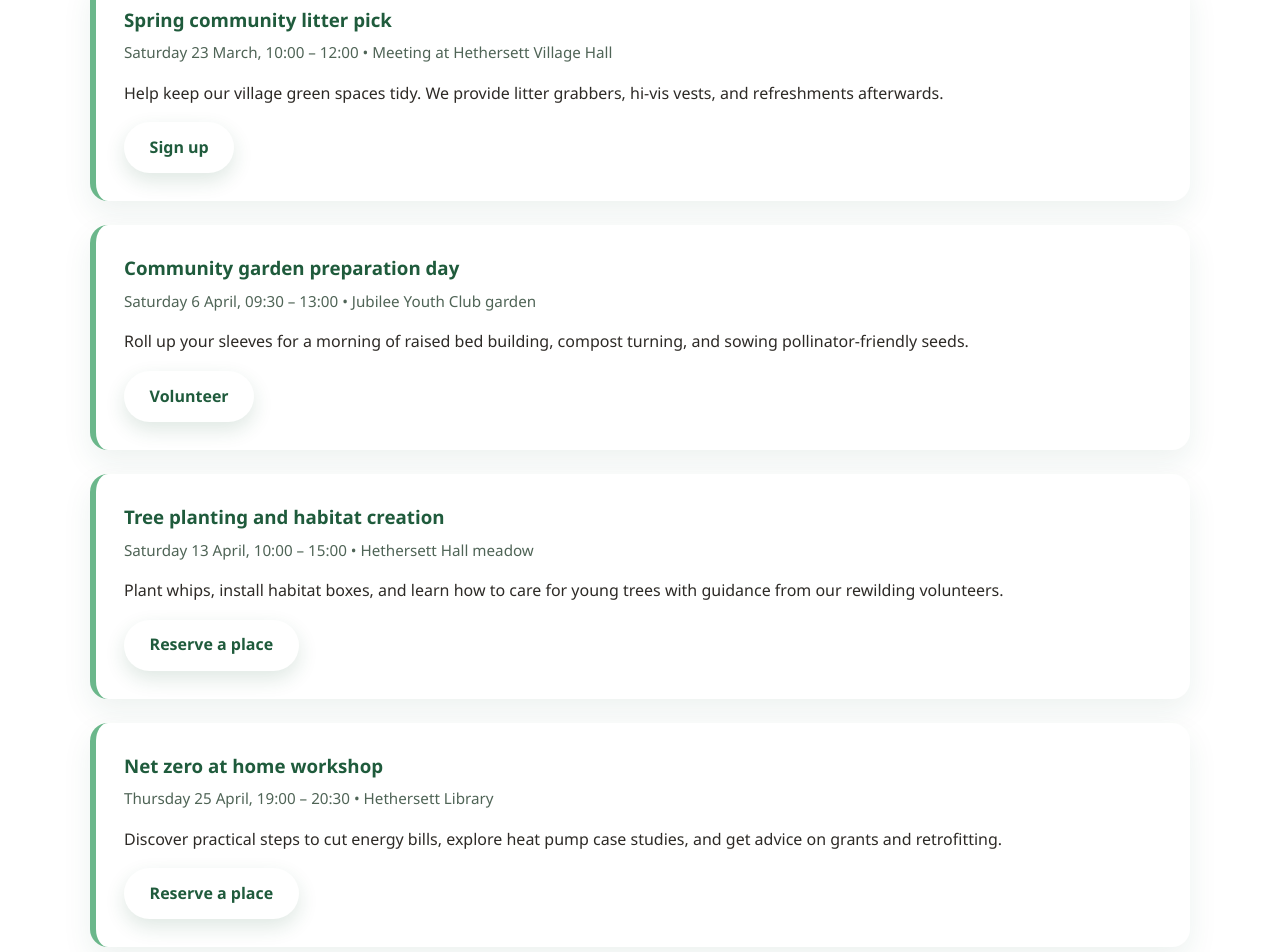
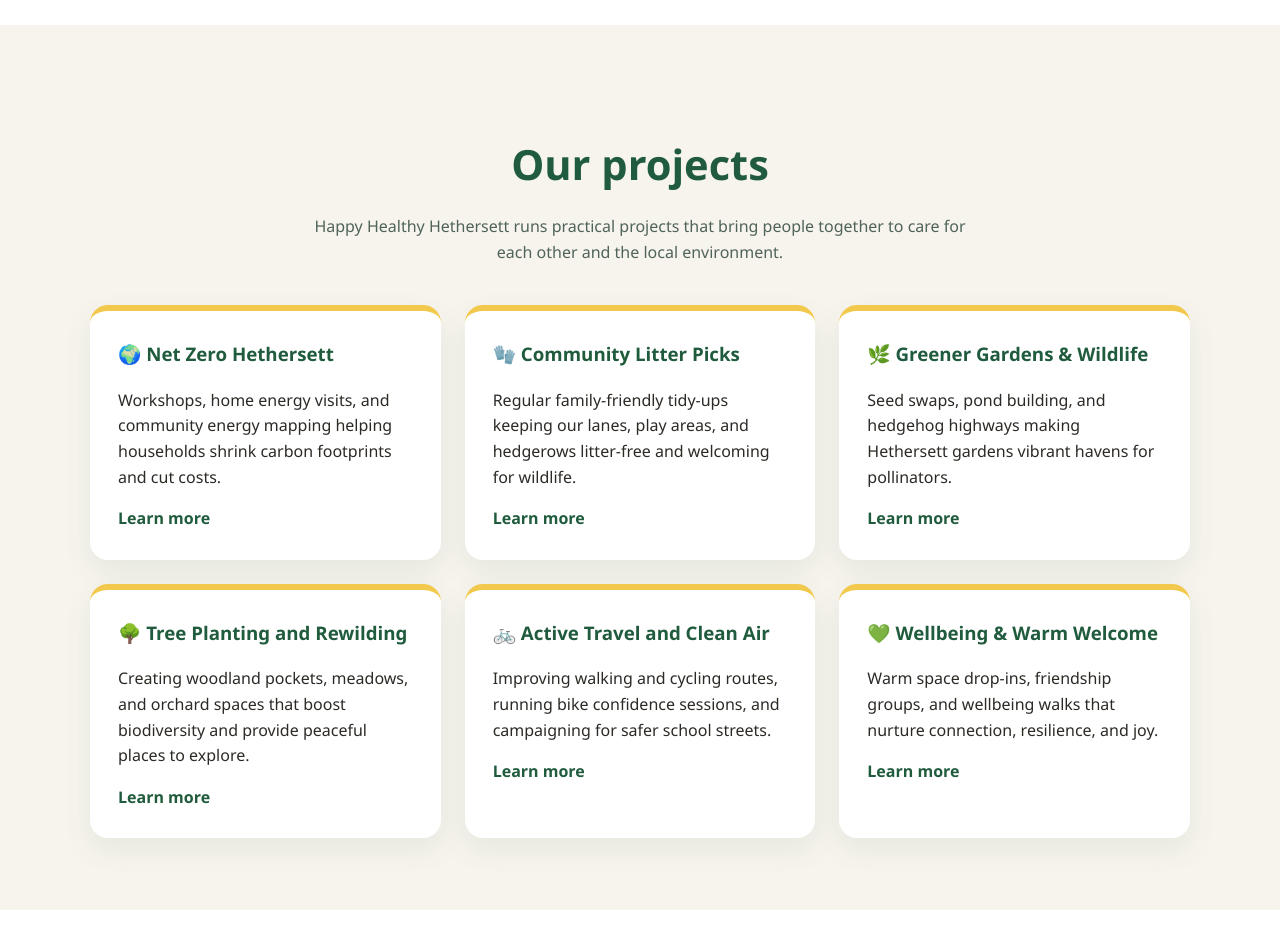
Before and after one commit to gpotari/HappyHealthyHethersett, an Angular app: page / in a window 1280 px wide. Shown: the part 4720-5672 px from the top of the page. Built offline with nearby package versions, Linux system fonts and the light colour scheme.

Commit message:
Prune outdated upcoming events

```diff
--- a/src/app/components/events.component.html
+++ b/src/app/components/events.component.html
@@ -40,38 +40,6 @@
         <a class="btn btn--secondary" href="mailto:wishart125@btinternet.com">Email to book by 26 November</a>
         <p class="event-card__meta">You can also ring <a href="tel:07518024617">07518 024617</a> to secure your place.</p>
       </article>
-      <article class="event-card" role="listitem" aria-labelledby="event-3-title">
-        <div class="event-card__header">
-          <h3 id="event-3-title">Spring community litter pick</h3>
-          <p class="event-card__meta"><time datetime="2024-03-23T10:00">Saturday 23 March, 10:00 – 12:00</time> • Meeting at Hethersett Village Hall</p>
-        </div>
-        <p>Help keep our village green spaces tidy. We provide litter grabbers, hi-vis vests, and refreshments afterwards.</p>
-        <a class="btn btn--secondary" href="#">Sign up</a>
-      </article>
-      <article class="event-card" role="listitem" aria-labelledby="event-4-title">
-        <div class="event-card__header">
-          <h3 id="event-4-title">Community garden preparation day</h3>
-          <p class="event-card__meta"><time datetime="2024-04-06T09:30">Saturday 6 April, 09:30 – 13:00</time> • Jubilee Youth Club garden</p>
-        </div>
-        <p>Roll up your sleeves for a morning of raised bed building, compost turning, and sowing pollinator-friendly seeds.</p>
-        <a class="btn btn--secondary" href="#">Volunteer</a>
-      </article>
-      <article class="event-card" role="listitem" aria-labelledby="event-5-title">
-        <div class="event-card__header">
-          <h3 id="event-5-title">Tree planting and habitat creation</h3>
-          <p class="event-card__meta"><time datetime="2024-04-13T10:00">Saturday 13 April, 10:00 – 15:00</time> • Hethersett Hall meadow</p>
-        </div>
-        <p>Plant whips, install habitat boxes, and learn how to care for young trees with guidance from our rewilding volunteers.</p>
-        <a class="btn btn--secondary" href="#">Reserve a place</a>
-      </article>
-      <article class="event-card" role="listitem" aria-labelledby="event-6-title">
-        <div class="event-card__header">
-          <h3 id="event-6-title">Net zero at home workshop</h3>
-          <p class="event-card__meta"><time datetime="2024-04-25T19:00">Thursday 25 April, 19:00 – 20:30</time> • Hethersett Library</p>
-        </div>
-        <p>Discover practical steps to cut energy bills, explore heat pump case studies, and get advice on grants and retrofitting.</p>
-        <a class="btn btn--secondary" href="#">Reserve a place</a>
-      </article>
     </div>
   </div>
 </section>
```
